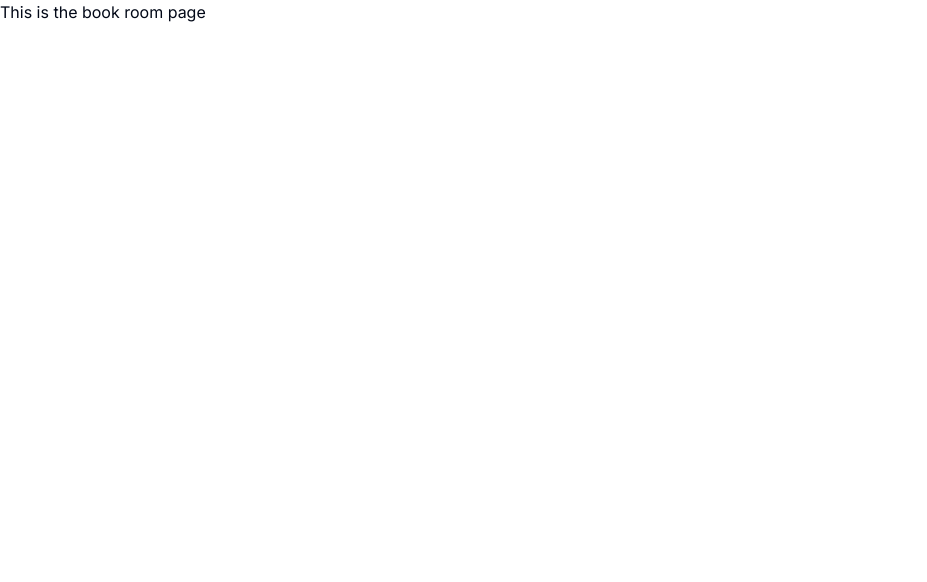
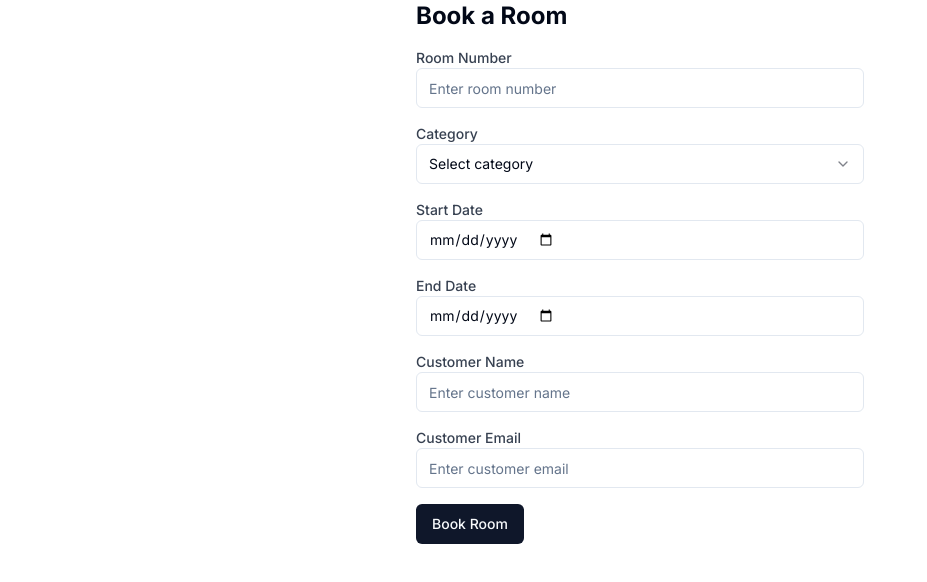
Before and after one commit to Hebelub/case-interview-template-frontend, a Next.js app: page /book-room in a window 1280 px wide. Shown: the top 582 px of the page, without its empty margins (0-927 px from the left). Built offline with nearby package versions, Linux system fonts and the light colour scheme.

Commit message:
Add form to book-room page

```diff
--- a/src/app/book-room/page.tsx
+++ b/src/app/book-room/page.tsx
@@ -1,9 +1,103 @@
-import React from 'react'
+"use client"
 
-function page() {
+import React, { useState } from 'react';
+import { Input } from '@/components/ui/input';
+import { Button } from '@/components/ui/button';
+import { Select, SelectContent, SelectGroup, SelectItem, SelectLabel, SelectTrigger, SelectValue } from '@/components/ui/select';
+
+
+function BookRoomPage() {
+  const [roomNumber, setRoomNumber] = useState('');
+  const [category, setCategory] = useState('');
+  const [startDate, setStartDate] = useState('');
+  const [endDate, setEndDate] = useState('');
+  const [customerName, setCustomerName] = useState('');
+  const [customerEmail, setCustomerEmail] = useState('');
+
+  const handleBookingSubmit = (e: React.FormEvent) => {
+    e.preventDefault();
+    // Handle form submission logic here
+    console.log({
+      roomNumber,
+      category,
+      startDate,
+      endDate,
+      customerName,
+      customerEmail,
+    });
+  };
+
   return (
-    <div>This is the book room page</div>
-  )
+    <div className="max-w-md mx-auto">
+      <h1 className="text-2xl font-bold mb-4">Book a Room</h1>
+      <form onSubmit={handleBookingSubmit}>
+        <div className="mb-4">
+          <label className="block text-sm font-medium text-gray-700">Room Number</label>
+          <Input
+            type="number"
+            value={roomNumber}
+            onChange={(e) => setRoomNumber(e.target.value)}
+            placeholder="Enter room number"
+          />
+        </div>
+        <div className="mb-4">
+          <label className="block text-sm font-medium text-gray-700">Category</label>
+          <Select value={category} onValueChange={(value) => setCategory(value)}>
+            <SelectTrigger>
+              <SelectValue placeholder="Select category" />
+            </SelectTrigger>
+            <SelectContent>
+              <SelectGroup>
+                <SelectLabel>Categories</SelectLabel>
+                <SelectItem value="single">Single Room</SelectItem>
+                <SelectItem value="double">Double Room</SelectItem>
+                <SelectItem value="suite">Suite</SelectItem>
+              </SelectGroup>
+            </SelectContent>
+          </Select>
+        </div>
+        <div className="mb-4">
+          <label className="block text-sm font-medium text-gray-700">Start Date</label>
+          <Input
+            type="date"
+            value={startDate}
+            onChange={(e) => setStartDate(e.target.value)}
+            required
+          />
+        </div>
+        <div className="mb-4">
+          <label className="block text-sm font-medium text-gray-700">End Date</label>
+          <Input
+            type="date"
+            value={endDate}
+            onChange={(e) => setEndDate(e.target.value)}
+            required
+          />
+        </div>
+        <div className="mb-4">
+          <label className="block text-sm font-medium text-gray-700">Customer Name</label>
+          <Input
+            type="text"
+            value={customerName}
+            onChange={(e) => setCustomerName(e.target.value)}
+            placeholder="Enter customer name"
+            required
+          />
+        </div>
+        <div className="mb-4">
+          <label className="block text-sm font-medium text-gray-700">Customer Email</label>
+          <Input
+            type="email"
+            value={customerEmail}
+            onChange={(e) => setCustomerEmail(e.target.value)}
+            placeholder="Enter customer email"
+            required
+          />
+        </div>
+        <Button type="submit">Book Room</Button>
+      </form>
+    </div>
+  );
 }
 
-export default page
+export default BookRoomPage;
--- a/src/app/page.tsx
+++ b/src/app/page.tsx
@@ -1,36 +1,13 @@
-"use client"
-
-import { useEffect, useState } from 'react';
-// import { getProducts, Product } from '@/app/api/productService';
+import { Button } from "@/components/ui/button"
+import Link from "next/link";
 
 export default function Home() {
-  // const [products, setProducts] = useState<Product[]>([]);
-
-  useEffect(() => {
-    async function fetchData() {
-      // const data = await getProducts();
-      // setProducts(data);
-    }
-
-    fetchData();
-  }, []);
 
   return (
-    <div className="flex min-h-screen flex-col items-center justify-between p-24">
-      <h1>???</h1>
-      {/* <ul>
-        {products.map((product, index) => (
-          <li key={index}>
-            {product.name} - {product.price}
-
-            <ul>
-              <li>{product.description}</li>
-              <li>{product.category.name}</li>
-            </ul>
-
-          </li>
-        ))}
-      </ul> */}
-    </div>
+    <div className="flex min-h-screen flex-col items-center justify-center p-24">
+      <Link href="/book-room" passHref>
+        <Button>Book a room</Button>
+      </Link>
+    </ div>
   );
 }
```
